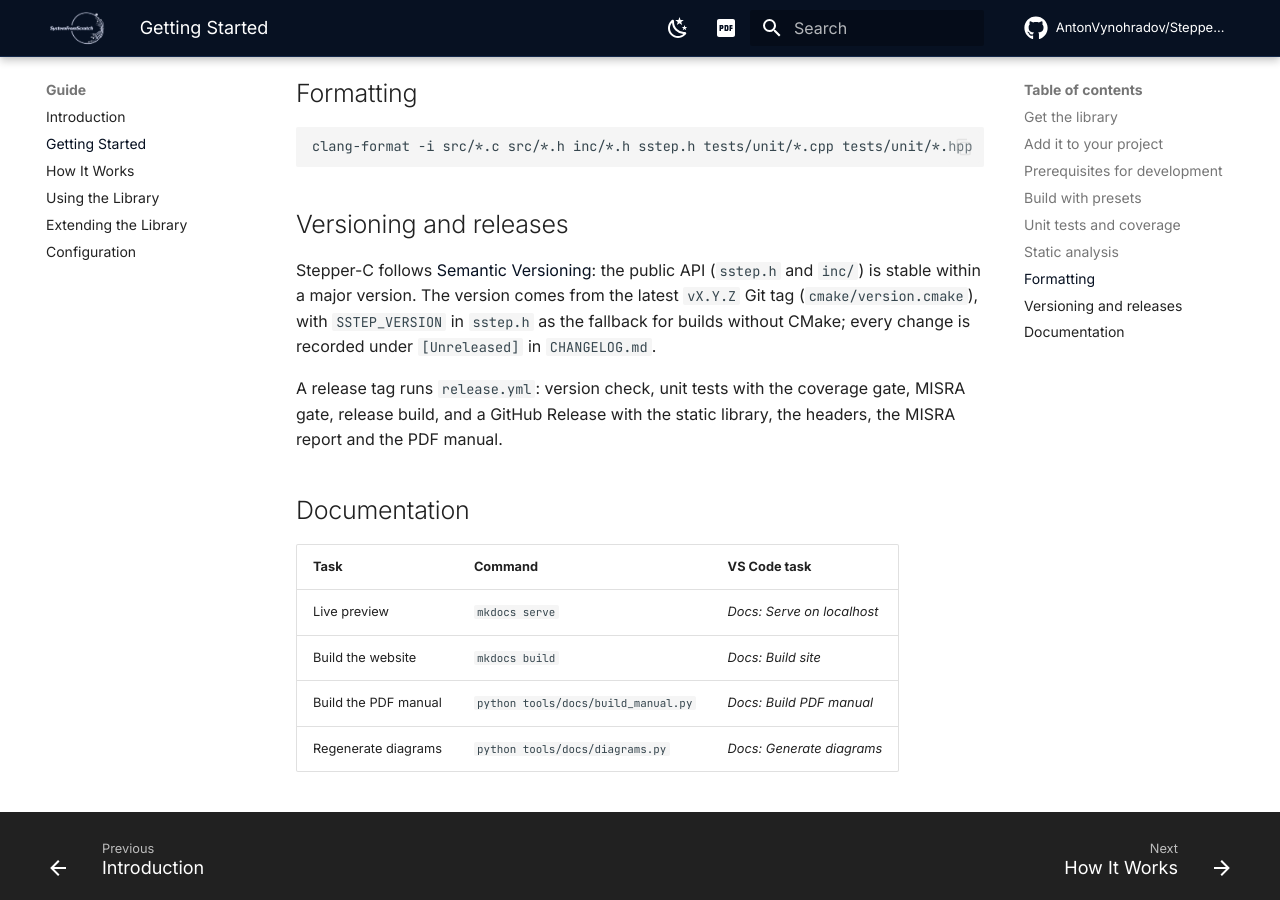
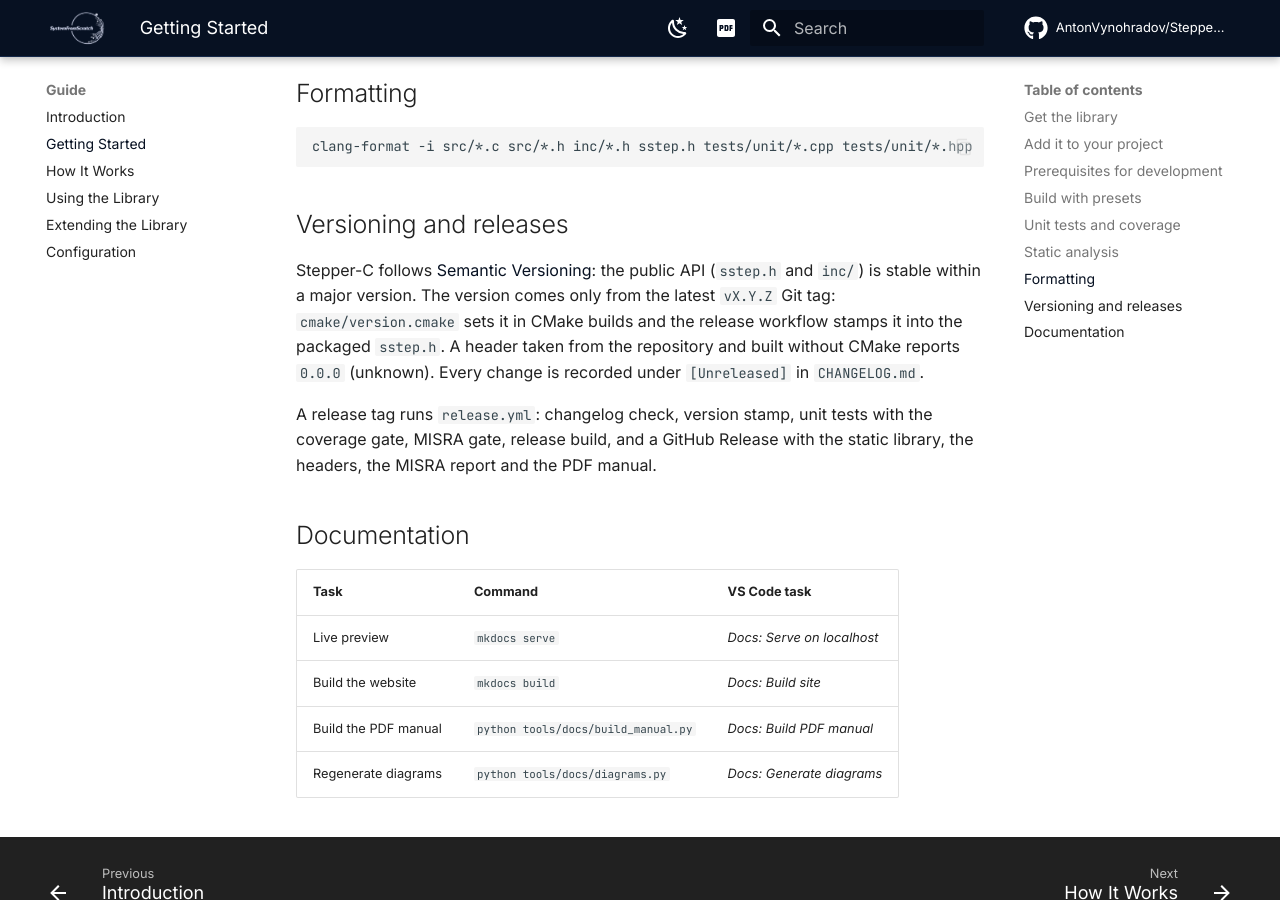
Before and after one commit to AntonVynohradov/Stepper-C, an MkDocs documentation site: the page built from docs/guide.md, in a window 1280 px wide and 900 px high, scrolled down 1643 px. Built offline with MkDocs 1.6.1 and Material for MkDocs 9.7.7, drawn with Linux system fonts in a browser that asks for light colours; comment, search, counter and statistics services are not loaded.

Commit message:
Take the version only from the Git tag and prepare release 1.2.0
The version had to be edited by hand in several files, and the Release
workflow refused the v1.2.0 tag because cmake/version.cmake, sstep.h and
CHANGELOG.md did not match it. The vX.Y.Z tag is now the only source;
CHANGELOG.md stays manual because its entries are written by hand.

Version
- cmake/version.cmake: the default is a fixed 0.0.0, meaning unknown.
  Tags count only in the library's own repository, so a copy inside an
  application's repository does not report the application's tags.
- sstep.cmake: includes version.cmake (moved from CMakeLists.txt), so
  applications that include only this file get the version too.
- sstep.h: the fallbacks are a fixed 0.0.0. A header taken from the
  repository and built without CMake reports the version as unknown.
- tools/docs/build_manual.py: reads the version from the latest tag,
  with the header macro as the fallback.

Release workflow
- release.yml no longer compares the tag with version.cmake and sstep.h.
  It requires a CHANGELOG.md section for the tag and stamps the version
  into sstep.h before the build and the package.

Documentation
- CITATION.cff: remove version and date-released.
- README, docs/api.md, docs/guide.md and the project skill no longer
  state a version number; update the release steps in the skill.

Release 1.2.0
- CHANGELOG.md: move the [Unreleased] entries to [1.2.0] - 2026-11-06,
  add the compare links and record the version change above.

Signed-off-by: Anton Vynohradov <avynohradov@systemfromscratch.com>

```diff
--- a/CMakeLists.txt
+++ b/CMakeLists.txt
@@ -55,12 +55,6 @@ set(CMAKE_C_EXTENSIONS OFF)
 # Compiler warning flags
 set(CMAKE_C_FLAGS_DEBUG "-Wall -Wextra -Wpedantic -Wconversion -g")
 set(CMAKE_C_FLAGS_RELEASE "-Wall -Wextra -Wpedantic -Wconversion -O2 -DNDEBUG")
-
-# ==============================================================================
-# VERSION EXTRACTION
-# ==============================================================================
-
-include(version) # Include the version extraction and parsing logic
 
 # ==============================================================================
 # LIBRARY/EXECUTABLE TARGETS
--- a/docs/guide.md
+++ b/docs/guide.md
@@ -62,11 +62,12 @@ clang-format -i src/*.c src/*.h inc/*.h sstep.h tests/unit/*.cpp tests/unit/*.hp
 ## Versioning and releases
 
 Stepper-C follows [Semantic Versioning](https://semver.org): the public API (`sstep.h` and
-`inc/`) is stable within a major version. The version comes from the latest `vX.Y.Z` Git
-tag (`cmake/version.cmake`), with `SSTEP_VERSION` in `sstep.h` as the fallback for builds
-without CMake; every change is recorded under `[Unreleased]` in `CHANGELOG.md`.
+`inc/`) is stable within a major version. The version comes only from the latest `vX.Y.Z`
+Git tag: `cmake/version.cmake` sets it in CMake builds and the release workflow stamps it
+into the packaged `sstep.h`. A header taken from the repository and built without CMake
+reports `0.0.0` (unknown). Every change is recorded under `[Unreleased]` in `CHANGELOG.md`.
 
-A release tag runs `release.yml`: version check, unit tests with the coverage gate, MISRA
+A release tag runs `release.yml`: changelog check, version stamp, unit tests with the coverage gate, MISRA
 gate, release build, and a GitHub Release with the static library, the headers, the MISRA
 report and the PDF manual.
 
```
Also changed, not shown: .agents/skills/stepper-c/SKILL.md (+10 -7 lines), CHANGELOG.md (+6 -2 lines), README.md (+1 -1 lines), docs/api.md (+2 -2 lines), tools/docs/build_manual.py (+10 -0 lines), 5 other files.
